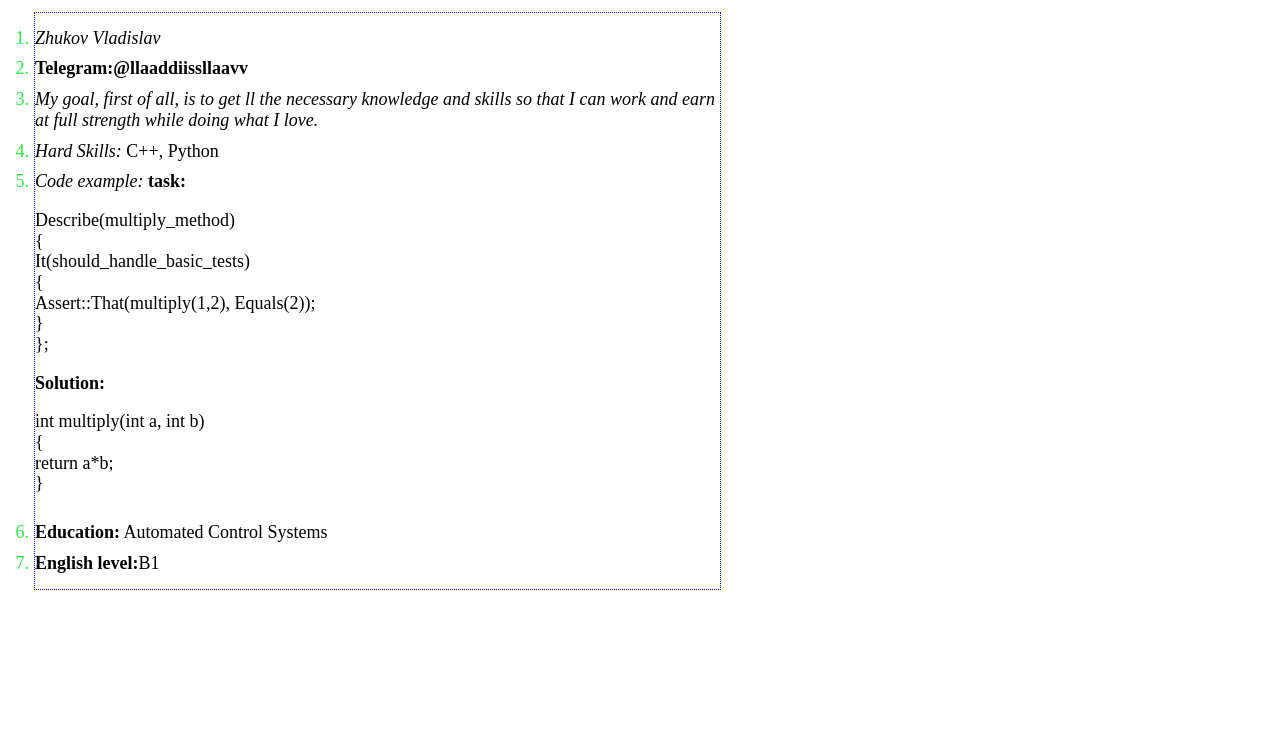
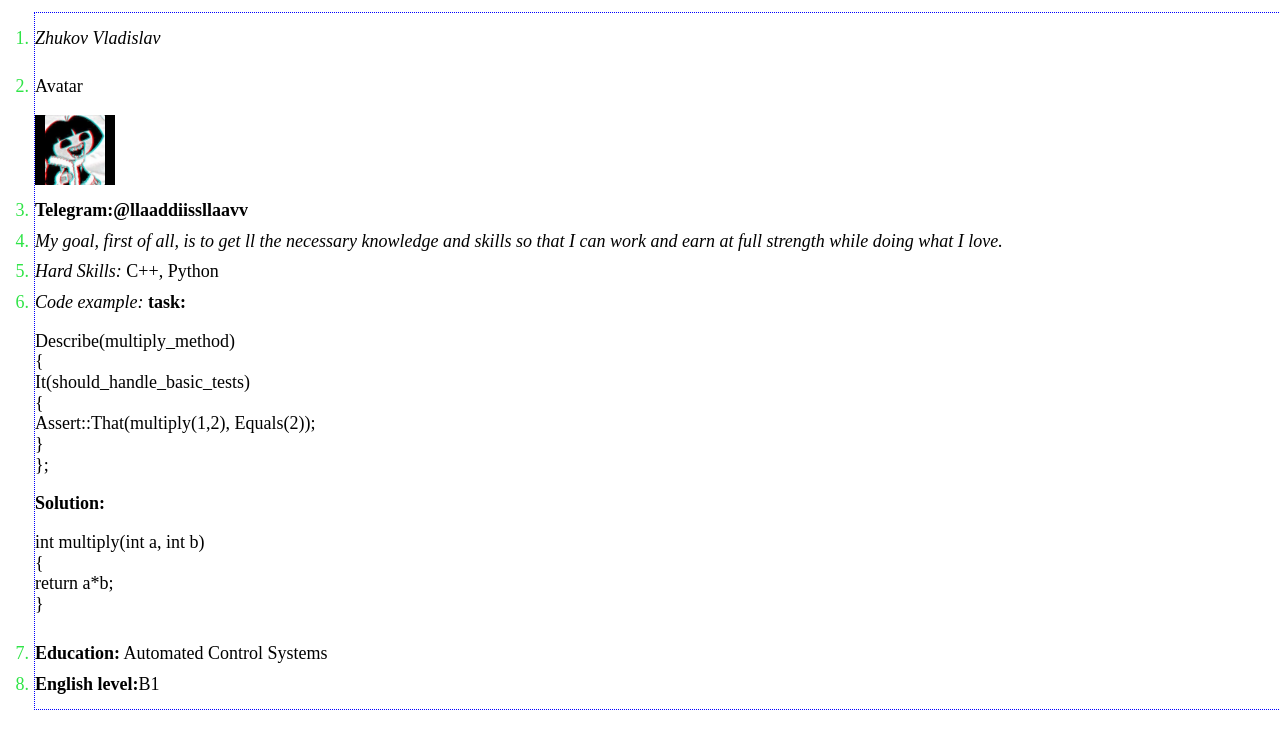
Before and after one commit to Ladislavvv/rsschool-cv, a plain HTML site: page index.html in a window 1280 px wide. Drawn offline with nearby package versions, Linux system fonts and the light colour scheme; files whose address does not match are found by name.

Commit message:
docs: add avatar + fix html+css

```diff
--- a/css/style.css
+++ b/css/style.css
@@ -36,7 +36,6 @@ ol li:before {
     outline: 1px;
     outline-color: blue;
     outline-style: dotted;
-    margin-right: 70vh;
     margin-top: 1%;
 }
 
@@ -47,3 +46,8 @@ ol li:before {
 .bold_style {
     font-weight: bold;
 }
+
+.avatar_img {
+    width: 80px;
+    height: 70px;
+}
--- a/index.html
+++ b/index.html
@@ -11,10 +11,14 @@
 </head>
 
 <body>
-    <section class="main_body-cv">
+    <div class="main_body-cv">
         <ol class="ol_list">
             <li>
                 <span class="curisv_style">Zhukov Vladislav</span>
+            </li>
+            <li>
+                <p>Avatar</p>
+                <img src="E:/Frontend/2022/rs_school/rsschool-cv/img/hqdefault.jpg" alt="Avatar" class="avatar_img">
             </li>
             <li>
                 <span class="contact_style">Telegram:@llaaddiissllaavv</span>
@@ -54,7 +58,7 @@
                 <span class="bold_style">English level:</span>B1
             </li>
         </ol>
-    </section>
+    </div>
 </body>
 
 </html>
```
